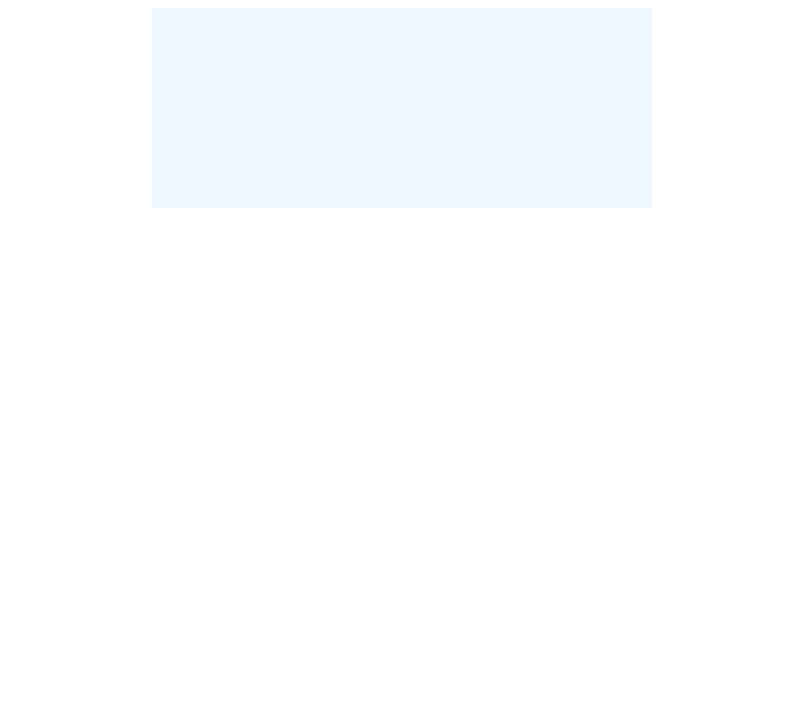
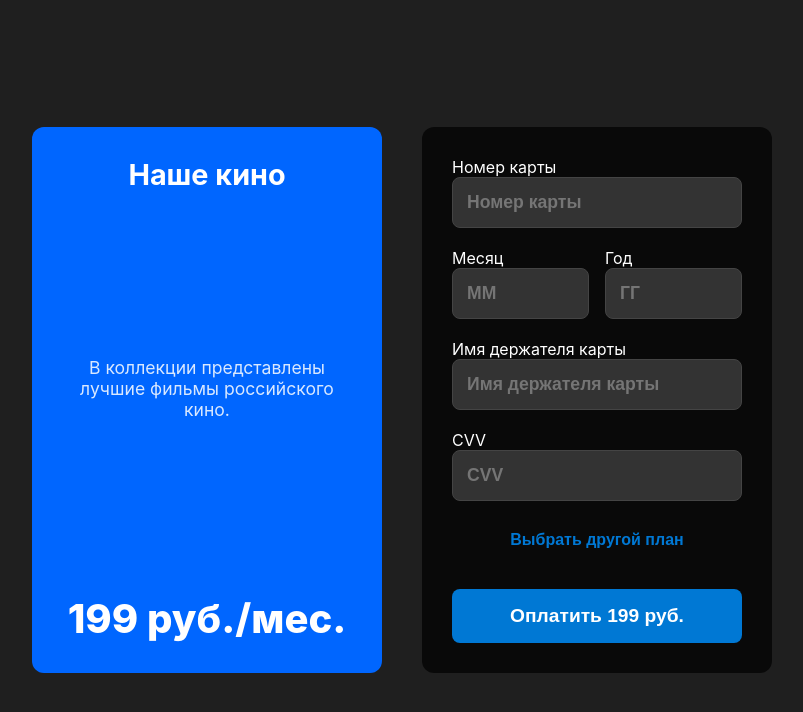
Before and after one commit to BigVovaRUU/card, a plain HTML site: page index.html in a window 1280 px wide. Shown: the whole page, without its empty margins (238-1041 px from the left). Drawn offline with Linux system fonts and the light colour scheme.

Commit message:
Изменение параметров проекта

```diff
--- a/css/style.css
+++ b/css/style.css
@@ -1,8 +1,125 @@
-.bloke {
-    margin: auto;
-    padding: auto;
-    width: 500px;
-    height: 200px;
-    display: block;
-    background-color: aliceblue;
+/* Общие стили */
+* {
+    margin: 0;
+    padding: 0;
+    box-sizing: border-box;
 }
+
+body {
+    font-family: 'Inter', sans-serif;
+    background-color: #1F1F1F;
+    display: flex;
+    justify-content: center;
+    align-items: center;
+    min-height: 100vh;
+}
+
+/* Основной контейнер */
+.container {
+    display: flex;
+    gap: 40px;
+}
+
+/* Тарифный блок */
+.tariff-block {
+    background-color: #0066FF; /* Основной цвет */
+    color: white;
+    padding: 30px;
+    border-radius: 12px;
+    width: 350px;
+    display: flex;
+    flex-direction: column;
+    justify-content: space-between;
+    text-align: center;
+}
+
+.tariff-header {
+    font-size: 1.8rem;
+    font-weight: 700;
+}
+
+.tariff-description {
+    margin-top: 10px;
+    font-size: 1.1rem;
+    opacity: 0.85;
+}
+
+.tariff-price {
+    font-size: 2.5rem;
+    font-weight: 800;
+    margin-top: 20px;
+}
+
+/* Формы ввода */
+.form-block {
+    background-color: rgba(0, 0, 0, 0.7); /* Полупрозрачный фон */
+    padding: 30px;
+    border-radius: 12px;
+    width: 350px;
+    color: white;
+    display: flex;
+    flex-direction: column;
+    gap: 20px;
+}
+
+.input-field {
+    width: 100%;
+    padding: 14px;
+    background-color: #333;
+    border: 1px solid #444;
+    border-radius: 8px;
+    color: white;
+    font-size: 1.1rem;
+    font-weight: 600;
+}
+
+.input-field:focus {
+    outline: none;
+    border: 1px solid #0078D4;
+    background-color: #222;
+}
+
+.button {
+    width: 100%;
+    padding: 16px;
+    background-color: #0078D4;
+    color: white;
+    border-radius: 8px;
+    font-size: 1.2rem;
+    font-weight: 700;
+    border: none;
+    cursor: pointer;
+    margin-top: 20px;
+}
+
+.button:hover {
+    background-color: #005A9C;
+}
+
+.button:focus {
+    outline: none;
+}
+
+/* Вспомогательные стили */
+.link-button {
+    background: none;
+    color: #0078D4;
+    font-size: 1rem;
+    font-weight: 600;
+    border: none;
+    cursor: pointer;
+    text-align: center;
+}
+
+/* Дополнительные стили для структуры и отступов */
+.flex {
+    display: flex;
+}
+
+.gap-4 {
+    gap: 16px;
+}
+
+.w-1\/2 {
+    width: 50%;
+}
--- a/index.html
+++ b/index.html
@@ -1,15 +1,52 @@
 <!DOCTYPE html>
-<html lang="en">
+<html lang="ru">
+
 <head>
-    <meta charset="UTF-8">
-    <meta name="viewport" content="width=device-width, initial-scale=1.0">
-    <link rel="stylesheet" href="css/style.css">
-    <title></title>
+    <meta charset="UTF-8" />
+    <meta name="viewport" content="width=device-width, initial-scale=1" />
+    <title>Промо Оплата</title>
+    <link rel="stylesheet" href="css/style.css" />
 </head>
+
 <body>
-    <div class="bloke">
 
+    <div class="container">
+        <!-- Тарифный блок -->
+        <div class="tariff-block">
+            <div class="tariff-header">Наше кино</div>
+            <p class="tariff-description">В коллекции представлены лучшие фильмы российского кино.</p>
+            <div class="tariff-price">199 руб./мес.</div>
+        </div>
+
+        <!-- Форма ввода данных -->
+        <div class="form-block">
+            <div>
+                <label for="card-number">Номер карты</label>
+                <input id="card-number" type="text" class="input-field" placeholder="Номер карты" maxlength="19" />
+            </div>
+            <div style="display: flex; gap: 16px;">
+                <div style="flex: 1;">
+                    <label for="expiry-month">Месяц</label>
+                    <input id="expiry-month" type="text" class="input-field" placeholder="ММ" maxlength="2" />
+                </div>
+                <div style="flex: 1;">
+                    <label for="expiry-year">Год</label>
+                    <input id="expiry-year" type="text" class="input-field" placeholder="ГГ" maxlength="2" />
+                </div>
+            </div>
+            <div>
+                <label for="cardholder-name">Имя держателя карты</label>
+                <input id="cardholder-name" type="text" class="input-field" placeholder="Имя держателя карты" />
+            </div>
+            <div>
+                <label for="cvv">CVV</label>
+                <input id="cvv" type="text" class="input-field" placeholder="CVV" maxlength="3" />
+            </div>
+            <button class="link-button" style="margin-top: 10px;">Выбрать другой план</button>
+            <button class="button">Оплатить 199 руб.</button>
+        </div>
     </div>
-    <script src="js/script.js"></script>
+
 </body>
+
 </html>
--- a/js/script.js
+++ b/js/script.js
@@ -0,0 +1,7 @@
+document.getElementById('expiry').addEventListener('input', function () {
+    this.value = this.value.replace(/[^0-9\/]/g, '').replace(/(\d{2})(\d{2})/, '$1/$2');
+});
+
+document.getElementById('cvv').addEventListener('input', function () {
+    this.value = this.value.replace(/[^0-9]/g, '').slice(0, 3);
+});
```
Also changed, not shown: jpg/jpg.js (deleted).
